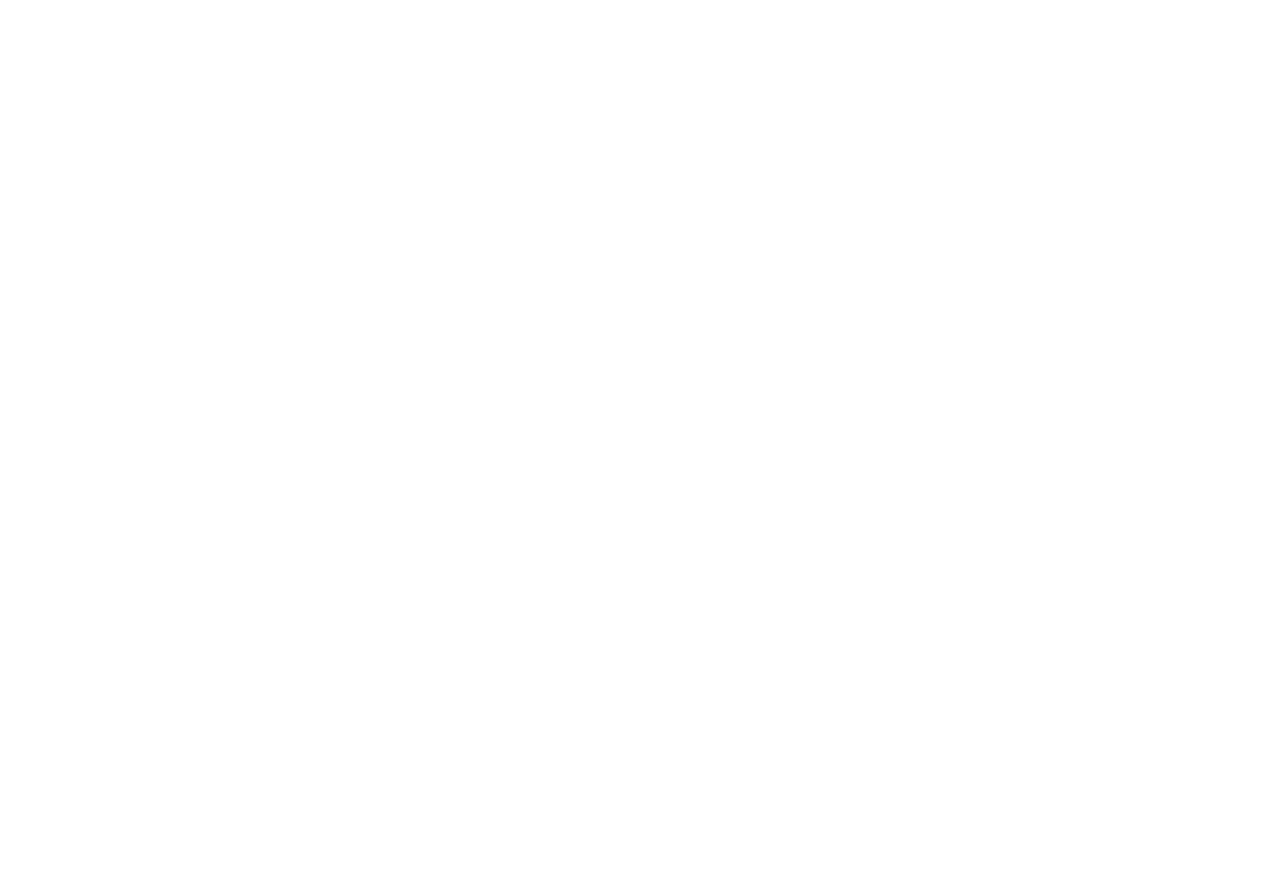
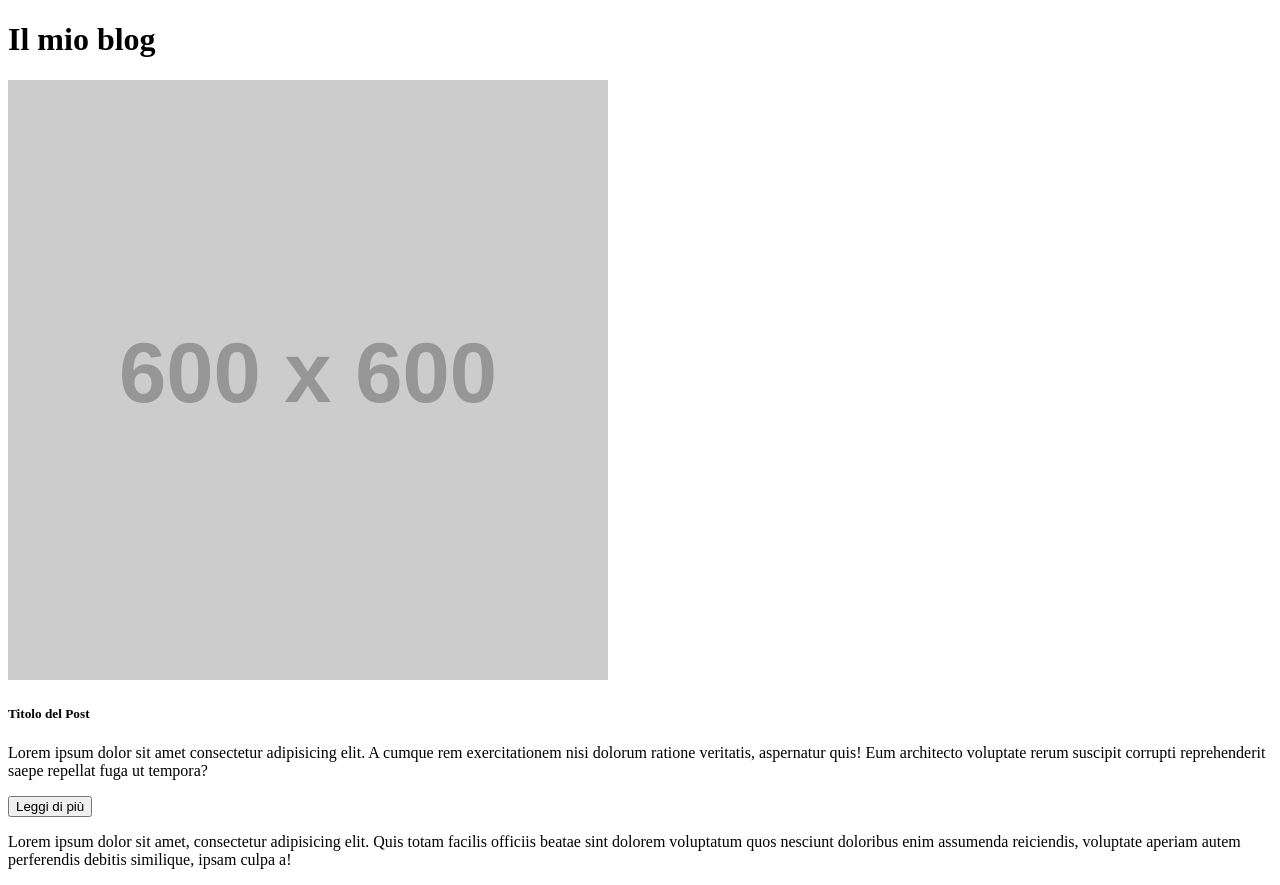
Before and after one commit to emanuelesguerzo/react-components, a React (Vite) app: page / in a window 1280 px wide. Before the commit the page ends 800 px from the top, so only its background shows below. Built offline with nearby package versions, Linux system fonts and the light colour scheme.

Commit message:
feat: added components general structure

```diff
--- a/src/App.jsx
+++ b/src/App.jsx
@@ -1,9 +1,14 @@
+import AppHeader from './components/AppHeader';
+import AppMain from './components/AppMain';
+import AppFooter from './components/AppFooter'
 
 function App() {
 
   return (
     <>
-
+      <AppHeader />
+      <AppMain />
+      <AppFooter />
     </>
   )
 }
--- /dev/null
+++ b/src/components/AppFooter.jsx
@@ -0,0 +1,9 @@
+const AppFooter = () => {
+    return (
+        <footer>
+            <p>Lorem ipsum dolor sit amet, consectetur adipisicing elit. Quis totam facilis officiis beatae sint dolorem voluptatum quos nesciunt doloribus enim assumenda reiciendis, voluptate aperiam autem perferendis debitis similique, ipsam culpa a!</p>
+        </footer>
+    )
+}
+
+export default AppFooter;
--- /dev/null
+++ b/src/components/AppHeader.jsx
@@ -0,0 +1,10 @@
+const AppHeader = () => {
+
+    return (
+        <header>
+            <h1>Il mio blog</h1>
+        </header>
+    )
+}
+
+export default AppHeader;
--- /dev/null
+++ b/src/components/AppMain.jsx
@@ -0,0 +1,11 @@
+import BlogCard from "./BlogCard";
+
+const AppMain = () => {
+    return (
+        <main>
+            <BlogCard />
+        </main>
+    )
+}
+
+export default AppMain;
--- /dev/null
+++ b/src/components/BlogCard.jsx
@@ -0,0 +1,18 @@
+import PrimaryButton from "./PrimaryButton";
+
+const BlogCard = () => {
+    return (
+        <div>
+            <div>
+                <img src="https://via.placeholder.com/600" alt="600 x 600" />
+            </div>
+            <div>
+                <h5>Titolo del Post</h5>
+                <p>Lorem ipsum dolor sit amet consectetur adipisicing elit. A cumque rem exercitationem nisi dolorum ratione veritatis, aspernatur quis! Eum architecto voluptate rerum suscipit corrupti reprehenderit saepe repellat fuga ut tempora?</p>
+                <PrimaryButton />
+            </div>
+        </div>
+    )
+}
+
+export default BlogCard;
--- /dev/null
+++ b/src/components/PrimaryButton.jsx
@@ -0,0 +1,7 @@
+const PrimaryButton = () => {
+    return (
+        <button>Leggi di più</button>
+    )
+}
+
+export default PrimaryButton;
```
